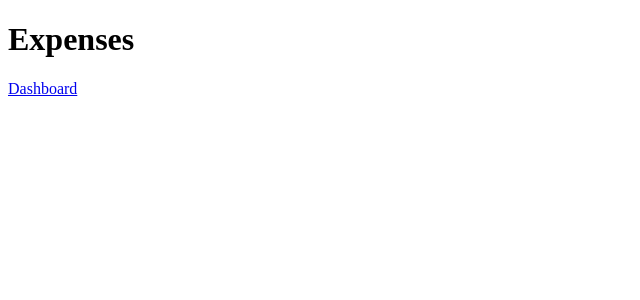
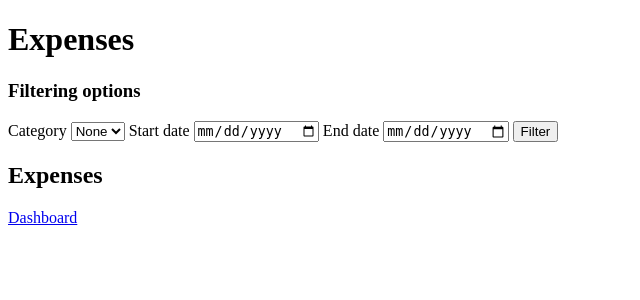
Before and after one commit to Giordy03/ExpensesTracker, a Flask app: page /expenses in a window 1280 px wide. Shown: the top 300 px of the page, without its empty margins (0-640 px from the left). Run offline with Flask 3, Linux system fonts and the light colour scheme; a user stored in the database is signed in.

Commit message:
FIx bugs
Budget display remaining/overspent
In view expense it is possible to filter by category, start date, end date.

```diff
--- a/app.py
+++ b/app.py
@@ -3,7 +3,7 @@ from flask_login import LoginManager, UserMixin, login_user, login_required, log
 from flask_sqlalchemy import SQLAlchemy
 from flask_wtf import FlaskForm
 from wtforms import StringField, PasswordField, SubmitField, SelectField, DateField
-from wtforms.validators import InputRequired, Length, ValidationError
+from wtforms.validators import InputRequired, Length, ValidationError, Optional
 from flask_bcrypt import Bcrypt
 import json
 import os
@@ -82,6 +82,13 @@ class ExpenseForm(FlaskForm):
 class BudgetForm(FlaskForm):
     budget = StringField(validators=[InputRequired()], render_kw={"placeholder": "Budget"})
     submit = SubmitField("Set budget")
+
+
+class FilterForm(FlaskForm):
+    category = SelectField("Category", choices=[("None", "None")], validators=[Optional()])
+    start_date = DateField("Start date", format="%Y-%m-%d", validators=[Optional()])
+    end_date = DateField("End date", format="%Y-%m-%d", validators=[Optional()])
+    submit = SubmitField("Filter")
 
 
 @login_manager.user_loader
@@ -179,15 +186,28 @@ def add_expense():
 @app.route("/expenses", methods=["GET", "POST"])
 @login_required
 def expenses_view():
+    form = FilterForm()
+    form.category.choices = [("None", "None")] + [(cat, cat) for cat in categories.get(str(current_user.id), [])]
     user_expenses = expenses.get(str(current_user.id), [])
+    if form.validate_on_submit():
+        filer_category = form.category.data
+        filter_start_date = form.start_date.data
+        filter_end_date = form.end_date.data
+        if filer_category and filer_category != "None":
+            user_expenses = [expense for expense in user_expenses if expense["category"] == filer_category]
+        if filter_start_date:
+            user_expenses = [expense for expense in user_expenses
+                             if datetime.strptime(expense["date"], "%Y-%m-%d").date() >= filter_start_date]
+        if filter_end_date:
+            user_expenses = [expense for expense in user_expenses
+                             if datetime.strptime(expense["date"], "%Y-%m-%d").date() <= filter_end_date]
     if request.method == "POST" and "delete" in request.form:
         expense_id_to_delete = int(request.form.get("delete"))
         user_expenses = [expense for expense in user_expenses if expense[id] != expense_id_to_delete]
         expenses[str(current_user.id)] = user_expenses
-        print("ciao" + user_expenses)
         write_to_file(EXPENSES_FILE, user_expenses)
         flash(f"The expense has been deleted successfully")
-    return render_template("expenses.html", expenses=user_expenses)
+    return render_template("expenses.html", form=form, expenses=user_expenses)
 
 
 @app.route("/budget", methods=["GET", "POST"])
@@ -202,13 +222,15 @@ def manage_budget():
         return redirect(url_for("manage_budget"))
     else:
         user_budget = budgets.get(str(current_user.id), 0)
-        monthly_expenses = calculate_monthly_expenses(str(current_user.id))
-        return render_template("budget.html", form=form, user_budget=user_budget, monthly_expenses=monthly_expenses)
+        monthly_expenses, remaining_budget = calculate_monthly_expenses(str(current_user.id))
+        return render_template("budget.html", form=form, user_budget=user_budget, monthly_expenses=monthly_expenses,
+                               remaining_budget=remaining_budget)
 
 
 def calculate_monthly_expenses(user_id):
     monthly_expenses = dict()
     user_expenses = expenses.get(user_id, [])
+    user_budget = budgets.get(str(user_id), 0)
     for expense in user_expenses:
         expense_date = datetime.strptime(expense["date"], "%Y-%m-%d")
         month = expense_date.month
@@ -217,7 +239,13 @@ def calculate_monthly_expenses(user_id):
         if key not in monthly_expenses:
             monthly_expenses[key] = 0
         monthly_expenses[key] += float(expense["amount"])
-    return monthly_expenses
+    remaining_budget = {key: user_budget - total for key, total in monthly_expenses.items()}
+    return monthly_expenses, remaining_budget
+
+
+@app.template_filter("absolute")
+def absolute(value):
+    return abs(float(value))
 
 
 if __name__ == "__main__":
--- a/budget.json
+++ b/budget.json
@@ -1 +1 @@
-{"2": 1000.0}
+{"2": 700.0}
--- a/categories.json
+++ b/categories.json
@@ -1 +1 @@
-{"2": ["cibo"]}
+{"2": ["cibo", "home"]}
--- a/expenses.json
+++ b/expenses.json
@@ -1 +1 @@
-{"2": [{"id": 1, "amount": "15", "description": "frutta", "date": "2024-05-20", "category": "cibo"}]}
+{"2": [{"id": 1, "amount": "15", "description": "frutta", "date": "2024-05-20", "category": "cibo"}, {"id": 2, "amount": "150", "description": "desk", "date": "2024-05-27", "category": "home"}, {"id": 3, "amount": "300", "description": "bolletta gas", "date": "2024-04-20", "category": "home"}, {"id": 4, "amount": "12.3", "description": "putao", "date": "2024-05-28", "category": "cibo"}, {"id": 5, "amount": "2000", "description": "rent", "date": "2024-05-28", "category": "home"}]}
--- a/templates/add_expense.html
+++ b/templates/add_expense.html
@@ -8,7 +8,7 @@
     <h1>Add Expense</h1>
     <form method="POST">
         {{ form.hidden_tag() }}
-        {{ form.amount.label }} {{ form.amount }}
+        {{ form.amount.label }} {{ form.amount }}¥
         {{ form.description.label }} {{ form.description }}
         {{ form.date.label }} {{ form.date(class="datepicker", placeholder="DD-MM-YYYY") }}
         {{ form.category.label }} {{ form.category }}
--- a/templates/expenses.html
+++ b/templates/expenses.html
@@ -6,10 +6,20 @@
 </head>
 <body>
     <h1>Expenses</h1>
+    <h3>Filtering options</h3>
+    <form method="POST">
+        {{ form.hidden_tag() }}
+        {{ form.category.label }} {{ form.category }}
+        {{ form.start_date.label }} {{ form.start_date }}
+        {{ form.end_date.label }} {{ form.end_date }}
+        {{ form.submit }}
+    </form>
+
+    <h2>Expenses</h2>
     <ul>
         {% for expense in expenses %}
         <li>
-            {{ expense.date }}: {{ expense.amount }} - {{ expense.description }} ({{ expense.category }})
+            {{ expense.date }}: {{ expense.amount }}¥ - {{ expense.description }} ({{ expense.category }})
             <form method="POST" style="display: inline;">
                <input type="hidden" name="delete" value="{{ expense.id }}">
                     <button type="submit">Delete</button>
```
Also changed, not shown: templates/budget.html (+6 -1 lines), 1 other file.
